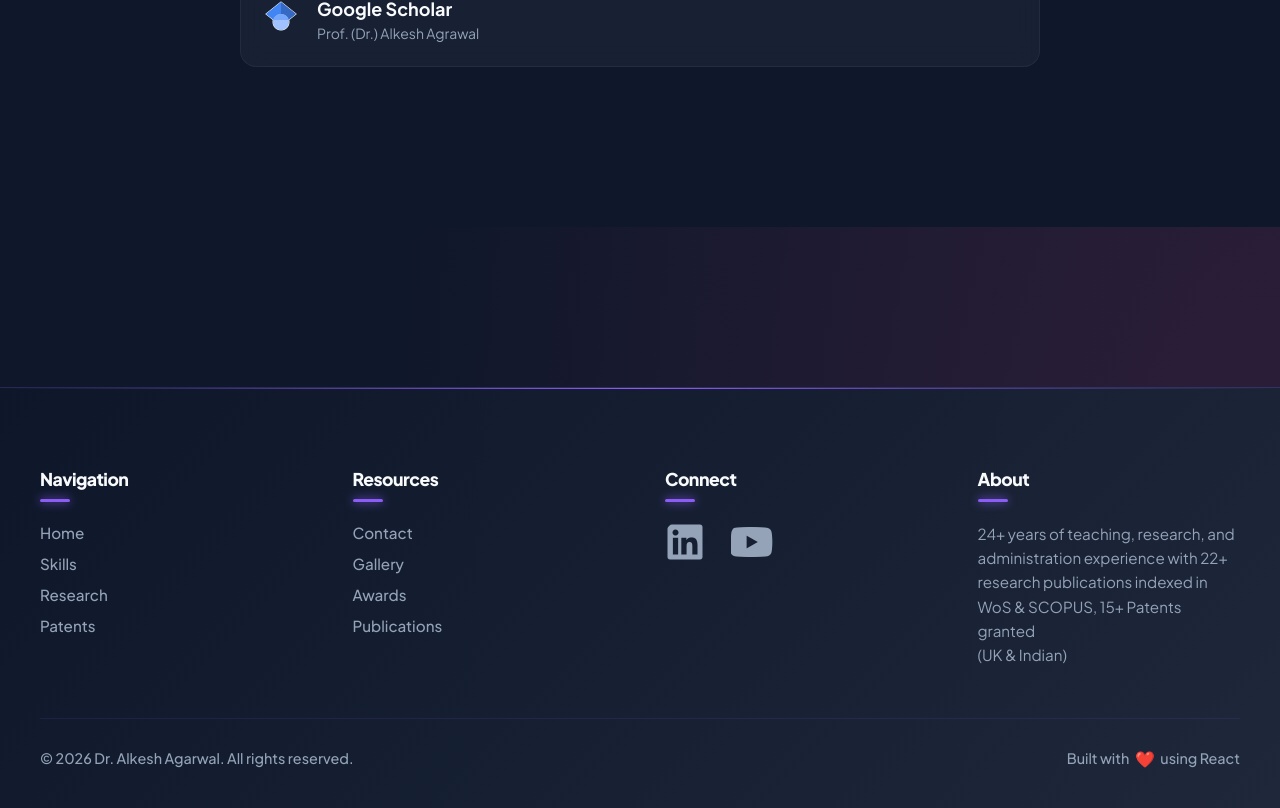
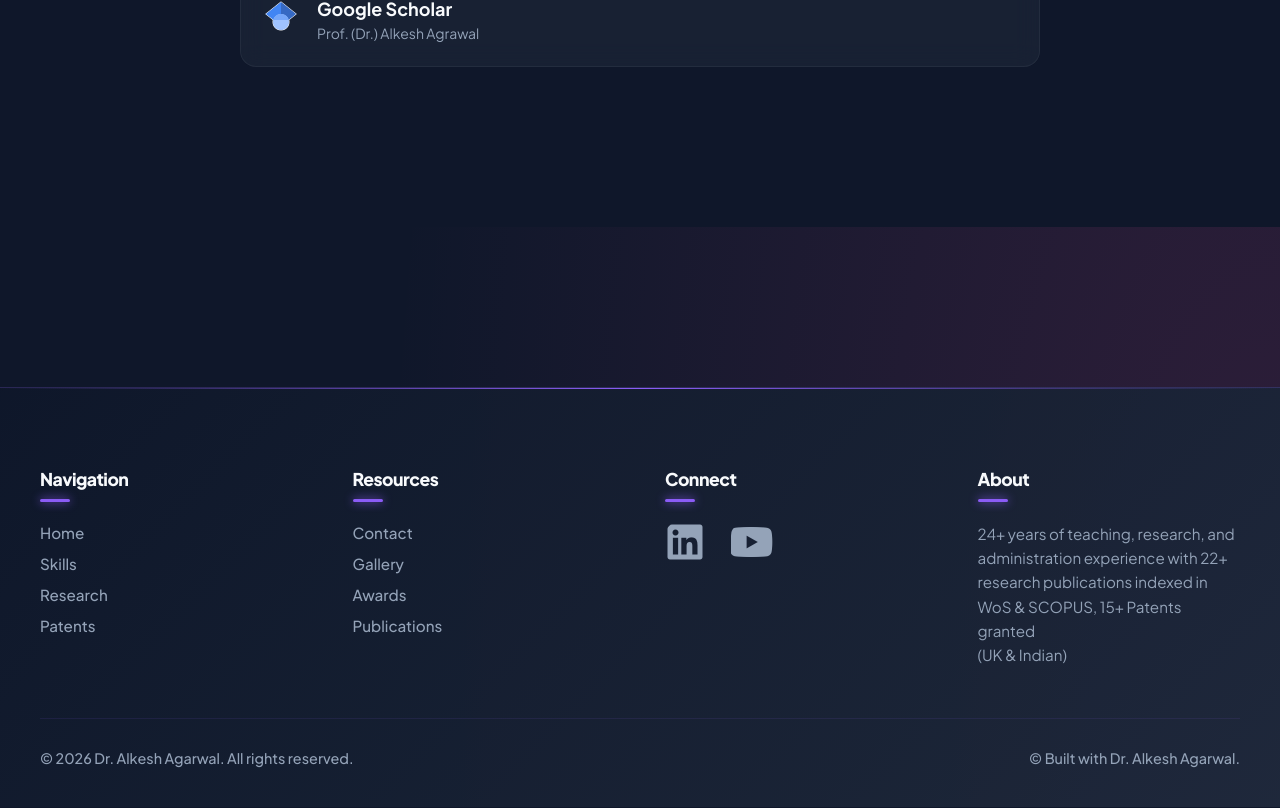
Before and after one commit to mohit161122/Dr.-Alkesh-Agarwal-Profile, a React (Vite) app: page / in a window 1280 px wide. Shown: the part 2740-3548 px from the top of the page. Built offline with nearby package versions, Linux system fonts and the light colour scheme.

Commit message:
Complete

```diff
--- a/index.html
+++ b/index.html
@@ -4,7 +4,7 @@
     <meta charset="UTF-8" />
     <link rel="icon" type="image/svg+xml" href="/src/assets/logo.jpg" />
     <meta name="viewport" content="width=device-width, initial-scale=1.0" />
-    <title>Alkesh-Agarwal</title>
+    <title>Dr. Alkesh-Agarwal</title>
 
 
      <!-- Icons -->
--- a/src/components/Footer.jsx
+++ b/src/components/Footer.jsx
@@ -118,7 +118,7 @@ const Footer = ({ setActiveTab, setPatentView }) => {
         {/* Footer Bottom */}
         <div className="footer-bottom">
           <p>&copy; {currentYear} Dr. Alkesh Agarwal. All rights reserved.</p>
-          <p>Built with <span className="heart">❤️</span> using React </p>
+          <p>&copy; Built with Dr. Alkesh Agarwal. </p>
         </div>
       </div>
 
```
